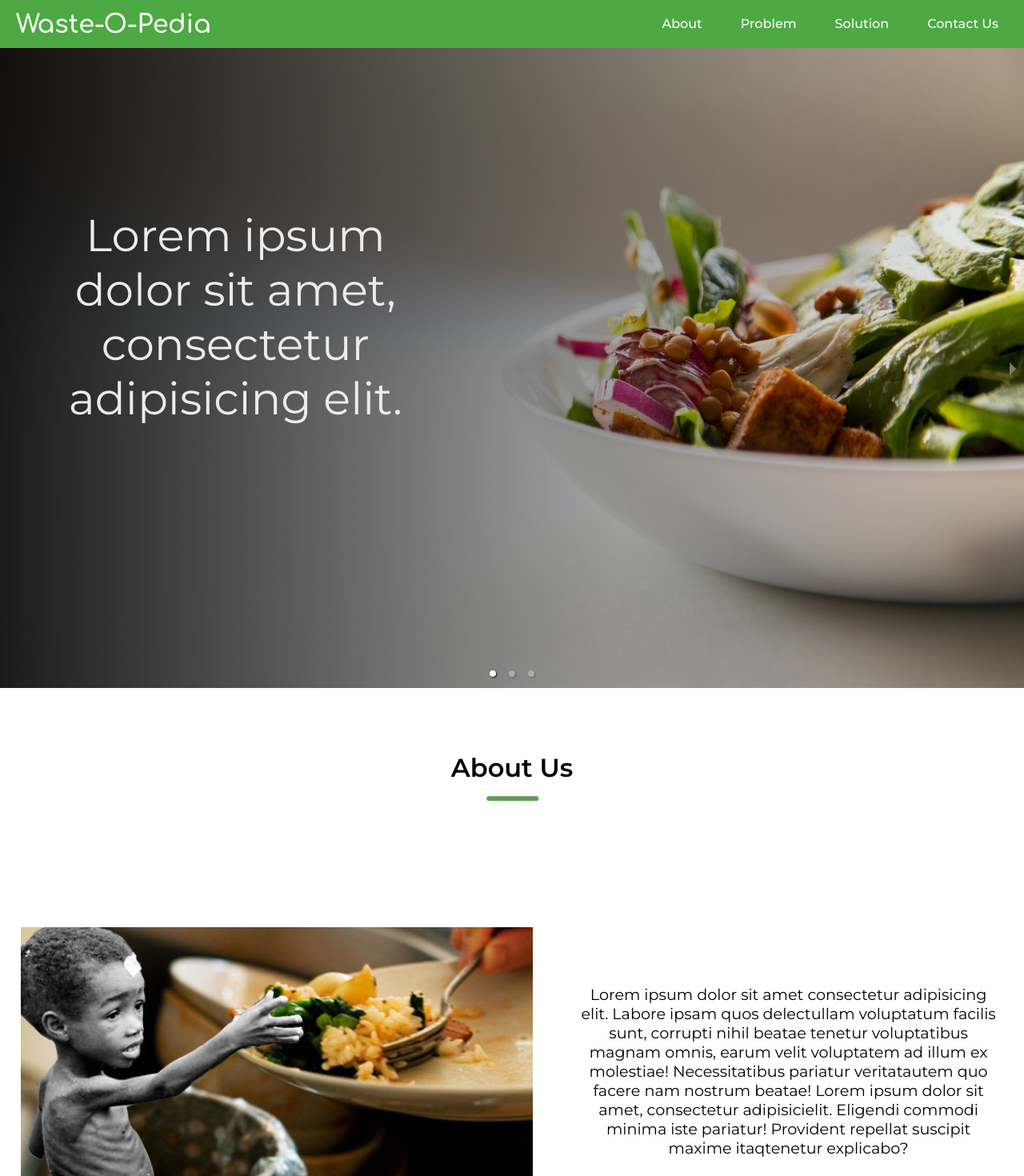
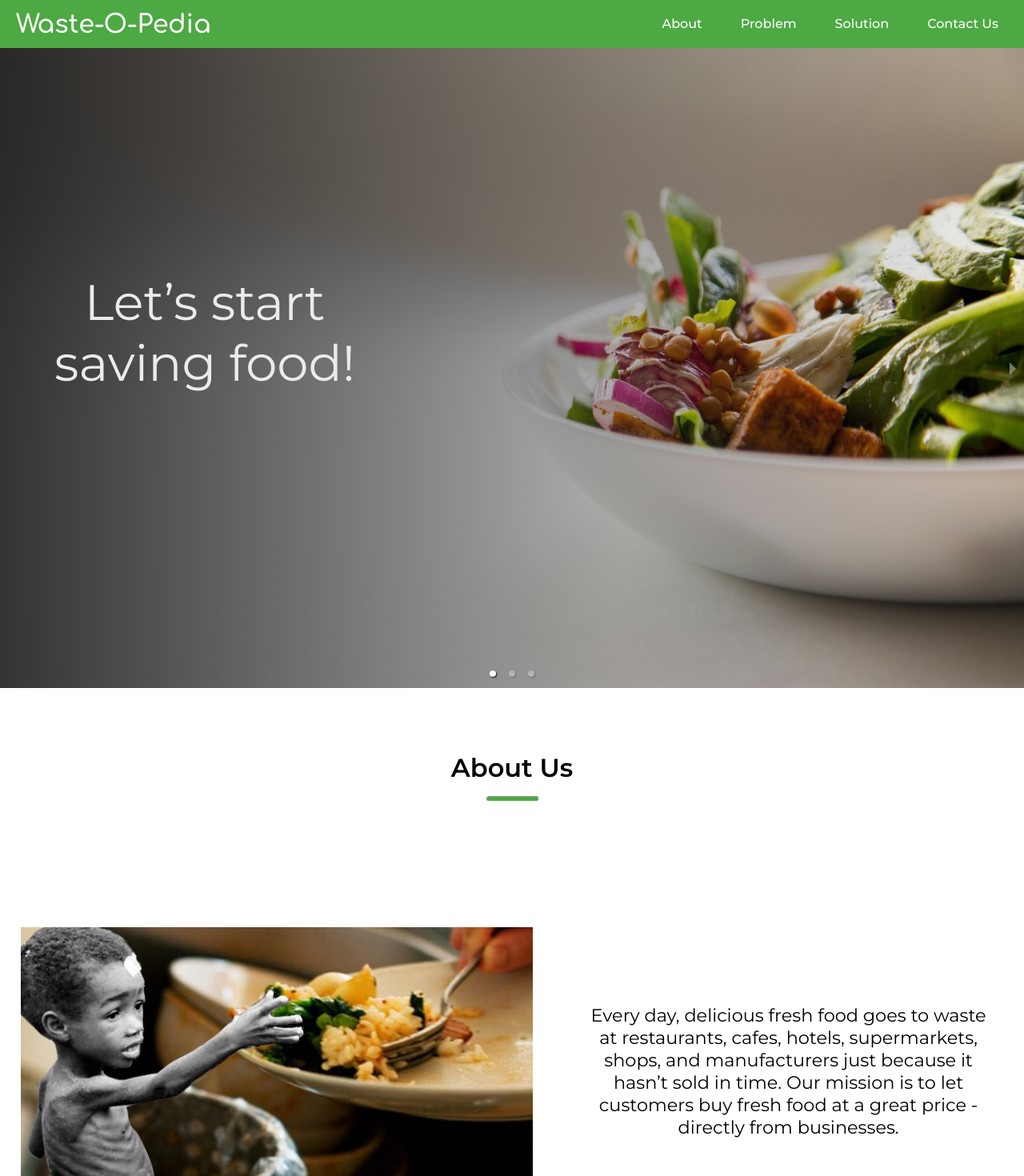
Before and after one commit to vatsalyasagraya/wasteopedia, a React (Create React App) app: page / in a window 1280 px wide. Shown: the top 1470 px of the page at 80% size. Built offline with nearby package versions, Linux system fonts and the light colour scheme.

Commit message:
new commit

```diff
--- a/src/components/Home.js
+++ b/src/components/Home.js
@@ -15,7 +15,7 @@ export const Home = () => {
       <div>
         <div className="grad1"></div>
         <img className="image" src={ic1} alt="1" />
-        <p className="para1">Lorem ipsum dolor sit amet, consectetur adipisicing elit.</p>
+        <p className="para1">Let’s start saving food!</p>
 
       </div>
       <div>
--- a/src/components/Pages/About.js
+++ b/src/components/Pages/About.js
@@ -8,7 +8,7 @@ export const About = () => {
       <hr/>
       <div className='body'>
         <img src={img1} alt="noting" className='photo'/>
-        <p className='text'>Lorem ipsum dolor sit amet consectetur adipisicing elit. Labore ipsam quos delectullam voluptatum facilis sunt, corrupti nihil beatae tenetur voluptatibus magnam omnis, earum velit voluptatem ad illum ex molestiae! Necessitatibus pariatur veritatautem quo facere nam nostrum beatae! Lorem ipsum dolor sit amet, consectetur adipisicielit. Eligendi commodi minima iste pariatur! Provident repellat suscipit maxime itaqtenetur explicabo? </p>
+        <p className='text'>Every day, delicious fresh food goes to waste at restaurants, cafes, hotels, supermarkets, shops, and manufacturers just because it hasn’t sold in time. Our mission is to let customers buy fresh food at a great price -directly from businesses.</p>
       </div>
 
     </div>
--- a/src/components/Pages/Contact.js
+++ b/src/components/Pages/Contact.js
@@ -4,11 +4,11 @@ import "./contact.css"
 export const Contact = () => {
   return (
     <div id="Contact" className="contact">
-      <a href="/" className="btn">Contact Us</a>
+      <a href="mailto:kuldeep.er@gmail.com?body=Write%20your%20query%20here..."  target="_blank" className="btn">Contact Us</a>
       <div className="footer">
         <p className="p1">Copyright © 2023</p>
         <a href="/" className="p2">linkedin</a>
-        <a href="/" className="p3">Mail</a>
+        <a href="mailto:kuldeep.er@gmail.com"  target="_blank" className="p3">Mail: kuldeep.er@gmail.com</a>
       </div>
     </div>
   );
--- a/src/components/Pages/Problem.js
+++ b/src/components/Pages/Problem.js
@@ -12,7 +12,7 @@ export const Problem = () => {
             <div className="box1">
 
                 <p className="para"><span className="main">The economic loss of food waste costs India <b>$12 Billion.</b></span>
-                <br/><br/>Lorem ipsum dolor sit amet consectetur adipisicing elit. Veritatis, odit est doloribus eligendi omnis eum facere deserunt beatae vitae vel? Modi ullam quibusdam totam! Maxime corporis eaque, expedita quae beatae reprehenderit? Consectetur labore maiores necessitatibus  quibusdam velit sunt molestiae iure nam recusandae vero corrupti dicta alias, molestias, voluptates quae eos!</p>
+                <br/><br/>If we all stop wasting edible food, it would be the equivalent of taking one in four cars off the road. Think about the kind of impact we want to leave before leaving this planet. A small change in habit of saving food can save our future generations, environment, and our money.</p>
             </div>
 
             <div className="badi">
--- a/src/components/Pages/Solution.js
+++ b/src/components/Pages/Solution.js
@@ -10,7 +10,7 @@ export const Solution = () => {
       <div className='first'>
             <img src={img3} alt="nothin" className="photo-sol"/>
             <div className="text-sol">
-                <p>Lorem ipsum, dolor sit amet consectetur adipisicing elit. Hic voluptatum, ipsam aliquam neque odio dolorem fugiat sit ut maiores necessitatibus deleniti excepturi rem pariatur magni eos possimus voluptas provident, dolores facilis natus. Laboriosam dicta minus hic adipisci laborum recusandae dolor.</p>
+                <p>Are you a business with surplus food? Join us to cut your food waste - all while finding new customers and saving sunk costs. We want India to think differently about throwing food.</p>
             </div>
         </div>
         <div className="button">
--- a/src/components/Pages/about.css
+++ b/src/components/Pages/about.css
@@ -32,9 +32,9 @@ hr{
 }
 .text {
     width: 100%;
-    font-size: 1.2rem;
-    padding: 30px;
-    font-weight: 200;
+    font-size: 1.4rem;
+    padding: 35px;
+    font-weight: 400;
 }
 @media screen and (max-width: 980px) {
     h1{
--- a/src/components/Pages/contact.css
+++ b/src/components/Pages/contact.css
@@ -62,7 +62,7 @@
     font-size: 1rem;
     color: #4DA943;
     position: relative;
-    left: 24rem;
+    left: 25%;
     text-decoration: none;
   }
   .p3{
@@ -137,7 +137,7 @@
       font-size: 1.5rem;
       color: #4DA943;
       position: relative;
-      left: 12rem;
+      left: 5%;
       text-decoration: none;
     }
     .p3{
--- a/src/components/Pages/problem.css
+++ b/src/components/Pages/problem.css
@@ -38,6 +38,10 @@
 }
 
 @media screen and (max-width: 980px) {
+    .problem{
+        padding: 5rem 0 5rem 0;
+        background-color: rgb(244, 244, 244);
+    }
     h1{
         padding-top: 4rem;
         font-size: 4rem;
--- a/src/components/Pages/solution.css
+++ b/src/components/Pages/solution.css
@@ -28,9 +28,9 @@ hr{
     padding-left: 1%;
 }
 .text-sol {
-    width: 100%;
-    font-size: 1.2rem;
-    padding: 20px;
+    width: 90%;
+    font-size: 1.4rem;
+    padding: 50px;
     font-weight: 200;
 }
 
--- a/src/components/home.css
+++ b/src/components/home.css
@@ -7,7 +7,7 @@ img{
   top: 0%;
   width: 100%;
   height: 100vh;
-  background: linear-gradient(to right,rgba(0, 0, 0, 0.893),rgba(255, 255, 255, 0));
+  background: linear-gradient(to right,rgba(28, 28, 28, 0.893),rgba(255, 255, 255, 0));
 }
 .grad2{
   position: absolute;
@@ -17,11 +17,11 @@ img{
   background: linear-gradient(to right,rgba(255, 255, 255, 0),rgba(0, 0, 0, 0.893));
 }
 .para1{
-  width: 40%;
+  width: 30%;
   position: absolute;
-  top: 25%;
-  left: 3%;
-  font-size: 3.5rem;
+  top: 35%;
+  left: 5%;
+  font-size: 3.9rem;
   color: rgb(235, 235, 235);
   z-index: 1;
 }
```
Also changed, not shown: 1 other file (tests, documents, lock files or other folders).
